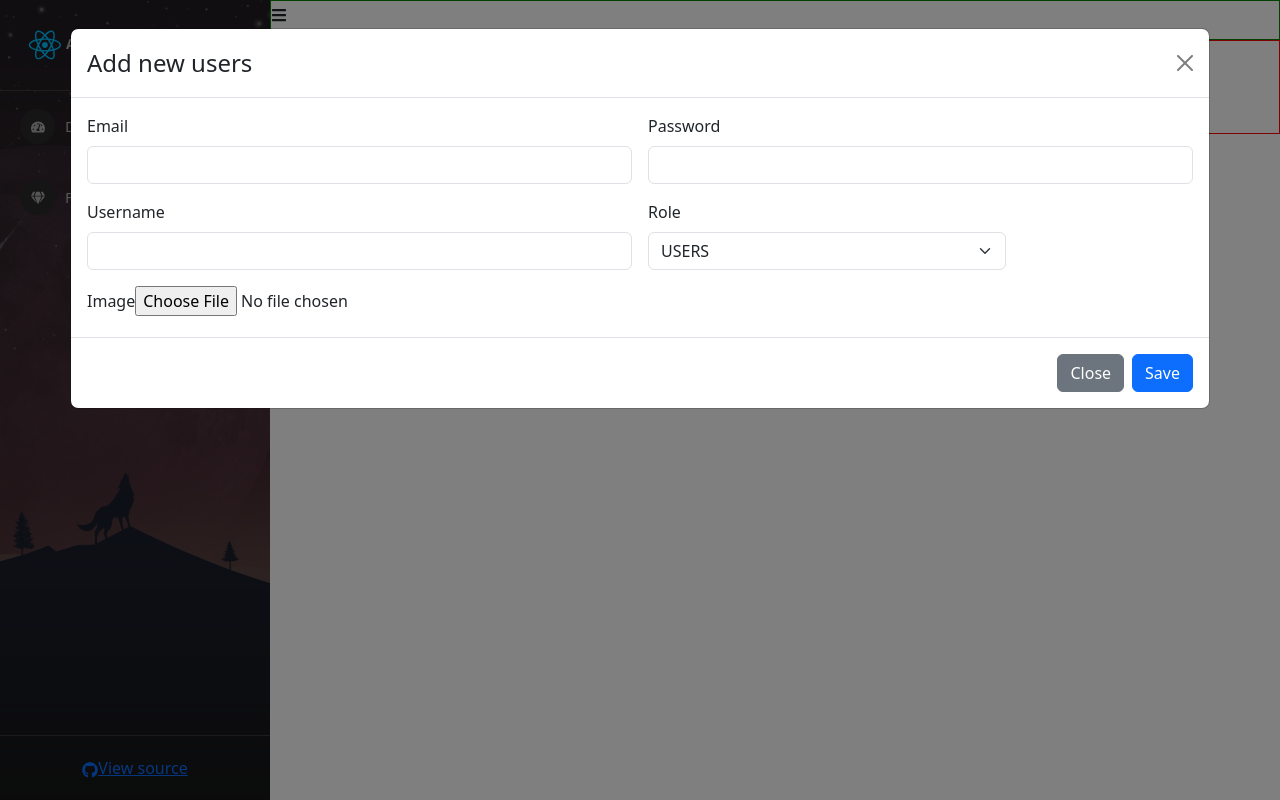
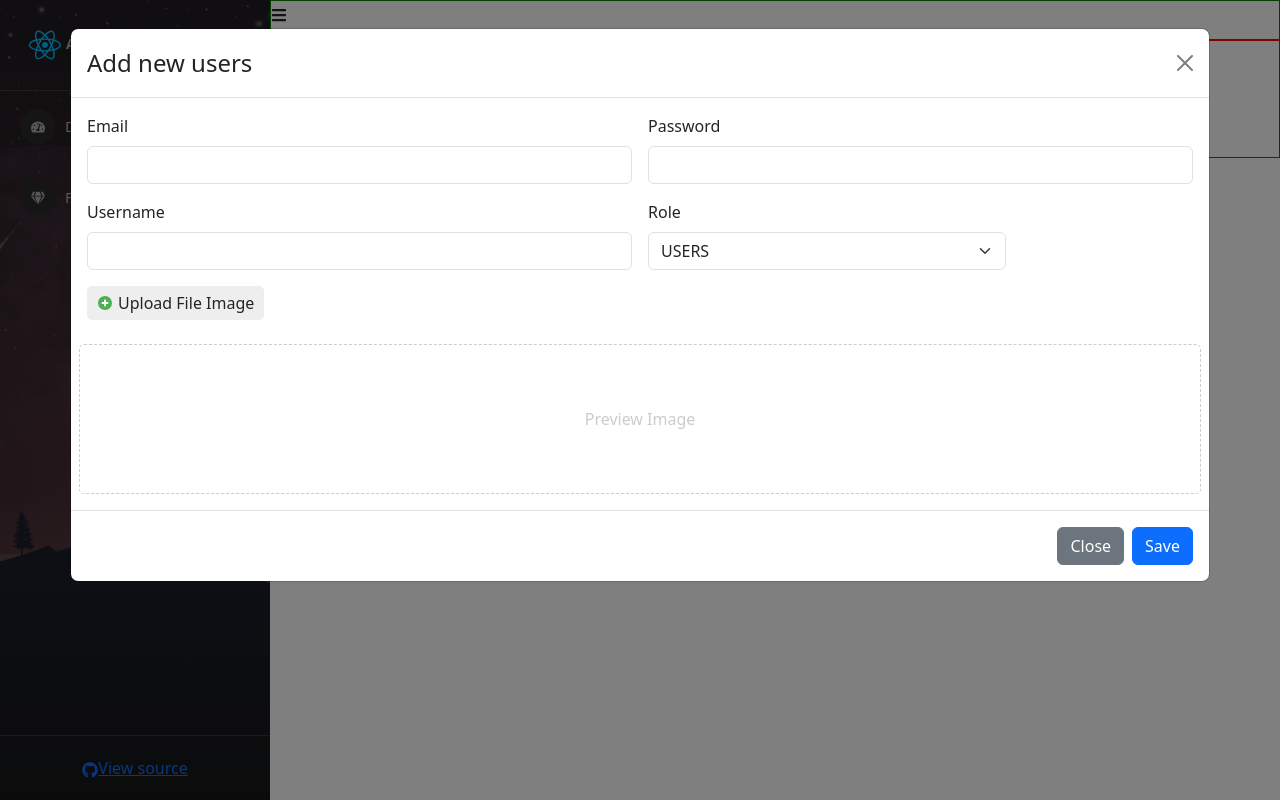
Before and after one commit to ankt212/learn-reactjs, a React (Create React App) app in the folder demo/: page /admins/manage-users in a window 1280 px wide. Both pictures are taken after a click on the button "Launch demo modal". Built offline with nearby package versions, Linux system fonts and the light colour scheme.

Commit message:
create state modalCreateUser

```diff
--- a/demo/src/components/Admin/Admin.js
+++ b/demo/src/components/Admin/Admin.js
@@ -1,6 +1,7 @@
 import SideBar from "./SideBar";
 import "./Admin.scss";
 import { FaBars } from "react-icons/fa";
+import { FcPlus } from "react-icons/fc";
 import { useState } from "react";
 import { Outlet } from "react-router-dom";
 const Admin = (props) => {
--- a/demo/src/components/Admin/Content/ManageUser.js
+++ b/demo/src/components/Admin/Content/ManageUser.js
@@ -7,10 +7,8 @@
         <div>
           <button>Add new users</button>
         </div>
-        <div>
-          table users
-          <ModalCreateUser />
-        </div>
+        <div>table users</div>
+        <ModalCreateUser />
       </div>
     </div>
   );
--- /dev/null
+++ b/demo/src/components/Admin/Content/ManageUser.scss
@@ -0,0 +1,35 @@
+.manage-user-container {
+    .users-content {
+    }
+}
+
+.modal-add-user {
+    .label-upload {
+        display: flex;
+        align-items: center;
+        gap: 5px;
+        border: 1px solid red;
+        width: fit-content;
+        padding: 5px 10px;
+        border-radius: 5px;
+        background: #eeeeee;
+        border: none;
+        cursor: pointer;
+        &:hover {
+            background-color: #dcdcdc;
+        }
+    }
+    .img-preview {
+        border: 1px dashed #ccc;
+        border-radius: 5px;
+        display: flex;
+        justify-content: center;
+        align-items: center;
+        height: 150px;
+        color: #ccc;
+        img {
+            max-width: 100%;
+            max-height: 100%;
+        }
+    }
+}
--- a/demo/src/components/Admin/Content/ModalCreateUser.js
+++ b/demo/src/components/Admin/Content/ModalCreateUser.js
@@ -1,20 +1,44 @@
 import React, { useState } from "react";
 import Button from "react-bootstrap/Button";
 import Modal from "react-bootstrap/Modal";
-
+import { FcPlus } from "react-icons/fc";
+import "./ManageUser.scss";
 const ModalCreateUser = (props) => {
   const [show, setShow] = useState(false);
 
   const handleClose = () => setShow(false);
   const handleShow = () => setShow(true);
 
+  const [email, setEmail] = useState("");
+  const [password, setPassword] = useState("");
+  const [username, setUsername] = useState("");
+  const [role, setRole] = useState("USER");
+  const [image, setImage] = useState("");
+  const [previewImage, setPreviewImage] = useState("");
+
+  const handleUploadImage = (event) => {
+    if (event.target && event.target.files && event.target.files[0]) {
+      setPreviewImage(URL.createObjectURL(event.target.files[0]));
+      setImage(event.target.files[0]);
+    } else {
+      //   setPreviewImage("");
+    }
+
+    console.log("upload file");
+  };
   return (
     <>
       <Button variant="primary" onClick={handleShow}>
         Launch demo modal
       </Button>
 
-      <Modal backdrop="static" show={show} onHide={handleClose} size="xl">
+      <Modal
+        backdrop="static"
+        show={show}
+        onHide={handleClose}
+        size="xl"
+        className="modal-add-user"
+      >
         <Modal.Header closeButton>
           <Modal.Title>Add new users</Modal.Title>
         </Modal.Header>
@@ -22,28 +46,64 @@
           <form className="row g-3">
             <div className="col-md-6">
               <label className="form-label">Email</label>
-              <input type="email" className="form-control" />
+              <input
+                type="email"
+                className="form-control"
+                value={email}
+                onChange={(event) => setEmail(event.target.value)}
+              />
             </div>
             <div className="col-md-6">
               <label className="form-label">Password</label>
-              <input type="password" className="form-control" />
+              <input
+                type="password"
+                className="form-control"
+                value={password}
+                onChange={(event) => setPassword(event.target.value)}
+              />
             </div>
             <div className="col-md-6">
               <label className="form-label">Username</label>
-              <input type="text" className="form-control" />
+              <input
+                type="text"
+                className="form-control"
+                value={username}
+                onChange={(event) => setUsername(event.target.value)}
+              />
             </div>
             <div className="col-md-4">
-              <label className="form-label">Role</label>
+              <label
+                className="form-label"
+                onChange={(event) => setRole(event.target.value)}
+              >
+                Role
+              </label>
               <select className="form-select">
-                <option selected value="USERS">
-                  USERS
-                </option>
+                <option value="USERS">USERS</option>
                 <option value="ADMIN">ADMIN</option>
               </select>
             </div>
             <div className="col-md-12">
-              <label className="form-label">Image</label>
-              <input type="file" />
+              <label className="form-label label-upload" htmlFor="labelUpload">
+                <FcPlus /> Upload File Image
+              </label>
+              <input
+                type="file"
+                hidden
+                id="labelUpload"
+                onChange={(event) => {
+                  handleUploadImage(event);
+                }}
+              />
+            </div>
+            <div className="col-md-12 img-preview">
+              {previewImage ? (
+                <img src={previewImage} />
+              ) : (
+                <span>Preview Image</span>
+              )}
+              {/* <spsn>Preview Image</spsn> */}
+              {/* <img src="http://bit.ly/eric-bot-2" /> */}
             </div>
           </form>
         </Modal.Body>
```
